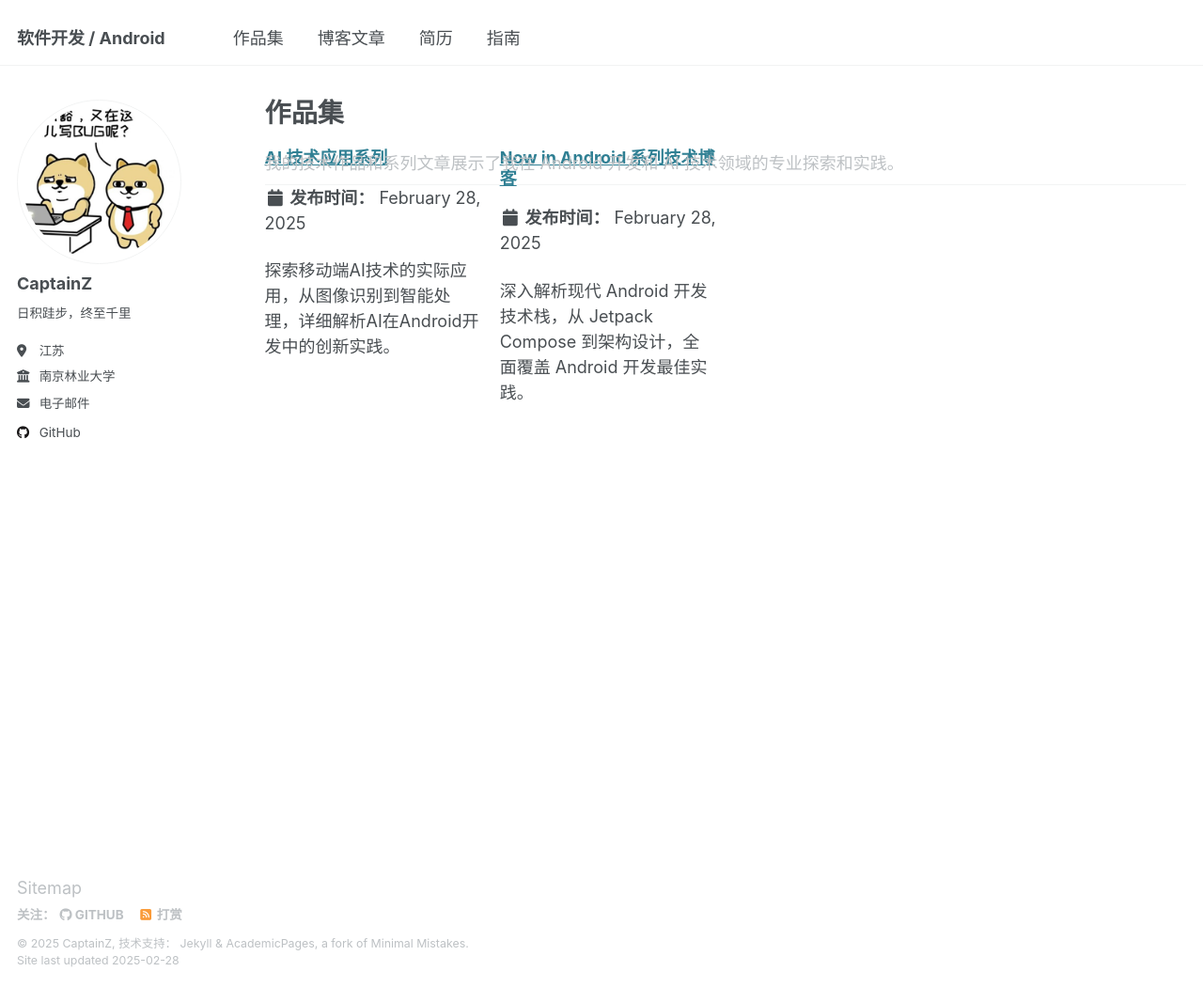
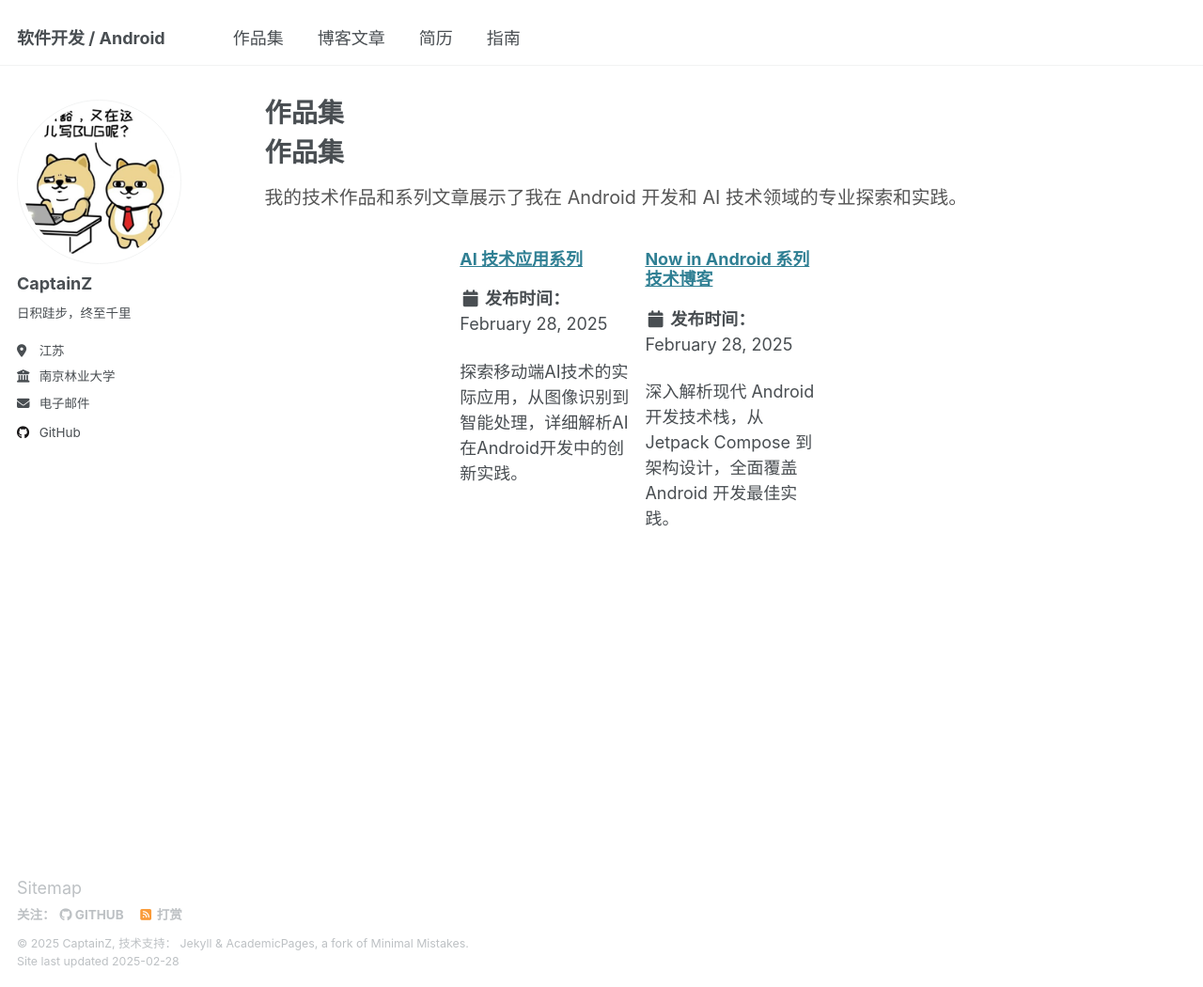
Before and after one commit to jelychow/jelychow.github.io, a Jekyll site: the page built from _pages/portfolio.html, in a window 1280 px wide and 1050 px high. Shown: the whole window at 94% size. Built offline with Jekyll 4.4.1, drawn with Linux system fonts in a browser that asks for light colours.

Commit message:
feat: update configs

```diff
--- a/_pages/portfolio.html
+++ b/_pages/portfolio.html
@@ -7,10 +7,31 @@
 
 {% include base_path %}
 
-<div class="grid__wrapper">
-{% for post in site.portfolio %}
-  {% include archive-single.html type="grid" %}
-{% endfor %}
+<div class="page__inner-wrap">
+  <header>
+    <h1 class="page__title">{{ page.title }}</h1>
+    <p class="page__lead">我的技术作品和系列文章展示了我在 Android 开发和 AI 技术领域的专业探索和实践。</p>
+  </header>
+
+  <div class="archive">
+    <div class="grid__wrapper">
+    {% for post in site.portfolio %}
+      {% include archive-single.html type="grid" %}
+    {% endfor %}
+    </div>
+  </div>
 </div>
 
-<p class="archive__subtitle">我的技术作品和系列文章展示了我在 Android 开发和 AI 技术领域的专业探索和实践。</p>
+<style>
+.page__inner-wrap {
+  margin-bottom: 2em;
+}
+.page__lead {
+  font-size: 1.1em;
+  color: #555;
+  margin-bottom: 1.5em;
+}
+.grid__wrapper {
+  clear: both;
+}
+</style>
```
